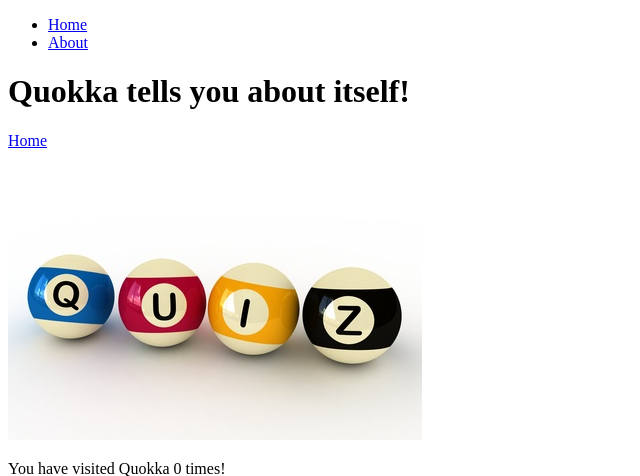
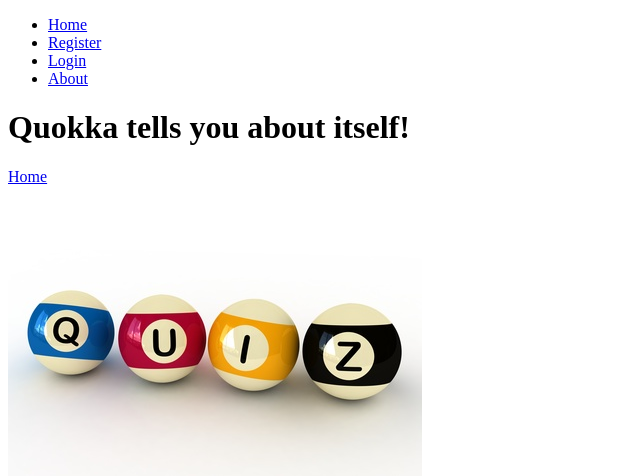
Before and after one commit to cassiebrooks/itech, a Django app: page /quokka/about/ in a window 1280 px wide. Shown: the top 476 px of the page, without its empty margins (0-640 px from the left). Run offline with Django 3.2, Linux system fonts and the light colour scheme.

Commit message:
Correct registration redirect error

```diff
--- a/tango_with_django_project/urls.py
+++ b/tango_with_django_project/urls.py
@@ -2,10 +2,16 @@ from django.conf.urls import patterns, include, url
 from django.contrib import admin
 from django.conf import settings
 from django.conf.urls.static import static
+from registration.backends.simple.views import RegistrationView
+
+class MyRegistrationView(RegistrationView):
+    def get_success_url(self, user):
+        return '/quokka/'
 
 urlpatterns = patterns('',
     url(r'^admin/', include(admin.site.urls)),
     url(r'^quokka/', include('quokka.urls')),
+    url(r'^accounts/register/$', MyRegistrationView.as_view(), name='registration_register'),
     url(r'^accounts/', include('registration.backends.simple.urls')),
 )
 
--- a/templates/base.html
+++ b/templates/base.html
@@ -12,7 +12,10 @@
     	    	<li><a href="{% url 'index' %}">Home</a></li>
     	    {% if user.is_authenticated %}
     	        <li><a href="{% url 'add_answer' %}">Add an answer</a></li>
+                 <li><a href="{% url 'auth_logout' %}?next=/quokka/">Logout</a></li>
     	    {% else %}
+                <li><a href="{% url 'registration_register' %}">Register</a></li>
+                <li><a href="{% url 'auth_login' %}">Login</a></li>
     	    {% endif %}
     	        <li><a href="{% url 'about' %}">About</a></li>
     	    </ul>
```
Also changed, not shown: quokka/views.py (+0 -63 lines), db.sqlite3, 2 other files.
